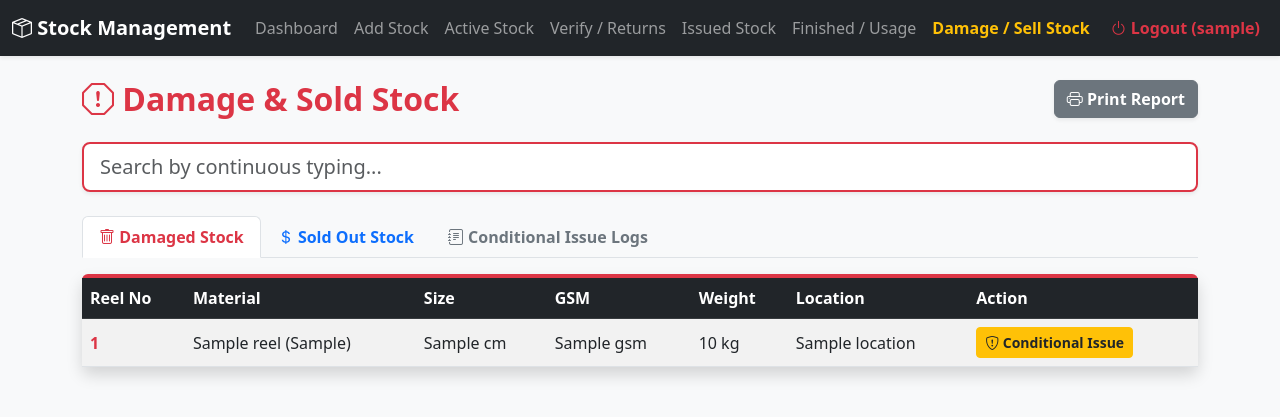
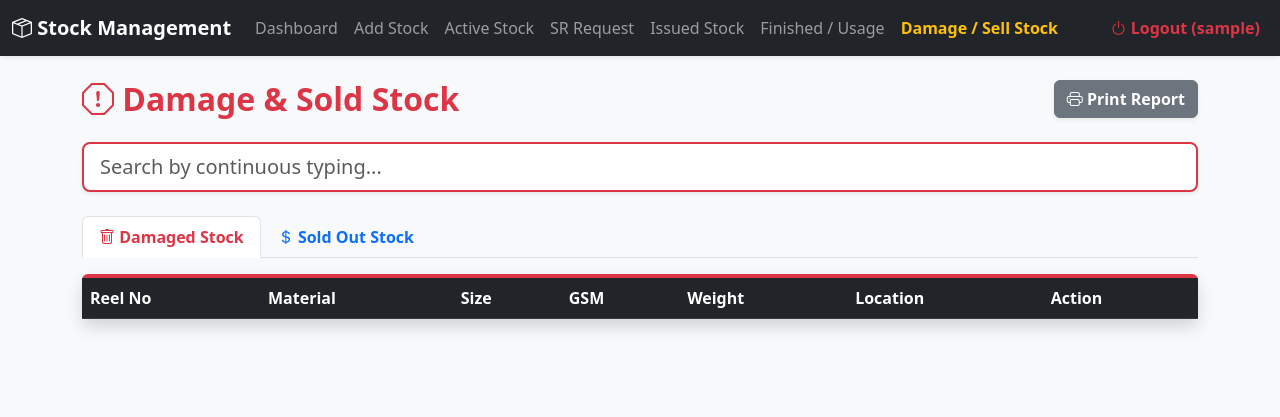
Before and after one commit to viscorquality-ux/Reel-Stock-Management, a Flask app: template templates/damage_sell_stock.html in a window 1280 px wide. Shown: the top 417 px of the page. Run offline with Flask 3, Linux system fonts and the light colour scheme; the visitor is signed in with stand-in values (Sample User, id 1); tables that the repository leaves empty hold one stand-in row (values such as "Sample post"); the template is opened without the code that fills it: values that come from a table or form of the project are taken from there, most other values are stand-ins (such as "Sample title", 1, 10 or a date in 2020); lists and menus that the app fills with data are empty.

Commit message:
Update damage_sell_stock.html

```diff
--- a/templates/damage_sell_stock.html
+++ b/templates/damage_sell_stock.html
@@ -23,11 +23,11 @@
             <div class="collapse navbar-collapse" id="navbarNav">
                 <ul class="navbar-nav me-auto">
                     <li class="nav-item"><a class="nav-link" href="/dashboard">Dashboard</a></li>
-                    {% if session.get('role') not in ['super1', 'super2'] %}
+                    {% if session.get('role') not in ['super1', 'super2', 'programmer1', 'programmer2'] %}
                     <li class="nav-item"><a class="nav-link" href="/add_stock">Add Stock</a></li>
                     {% endif %}
                     <li class="nav-item"><a class="nav-link" href="/active_stock">Active Stock</a></li>
-                    <li class="nav-item"><a class="nav-link" href="/viscor_issue">Verify / Returns</a></li>
+                    <li class="nav-item"><a class="nav-link" href="/sr_request">SR Request</a></li>
                     <li class="nav-item"><a class="nav-link" href="/issued_stock">Issued Stock</a></li>
                     <li class="nav-item"><a class="nav-link" href="/finished_usage_stock">Finished / Usage</a></li>
                     <li class="nav-item"><a class="nav-link active text-warning" href="/damage_sell_stock">Damage / Sell Stock</a></li>
@@ -66,9 +66,6 @@
         <li class="nav-item">
             <button class="nav-link fw-bold text-primary" id="sold-tab" data-bs-toggle="tab" data-bs-target="#sold" type="button"><i class="bi bi-currency-dollar"></i> Sold Out Stock</button>
         </li>
-        <li class="nav-item">
-            <button class="nav-link fw-bold text-secondary" id="logs-tab" data-bs-toggle="tab" data-bs-target="#logs" type="button"><i class="bi bi-journal-text"></i> Conditional Issue Logs</button>
-        </li>
     </ul>
 
     <div class="tab-content">
@@ -79,19 +76,19 @@
                         <thead class="table-dark">
                             <tr>
                                 <th>Reel No</th><th>Material</th><th>Size</th><th>GSM</th><th>Weight</th><th>Location</th>
-                                {% if session.get('role') not in ['super1', 'super2'] %}<th class="no-print">Action</th>{% endif %}
+                                {% if session.get('role') not in ['super1', 'super2', 'programmer1', 'programmer2'] %}<th class="no-print">Action</th>{% endif %}
                             </tr>
                         </thead>
                         <tbody>
-                            {% for reel in damaged_reels %}
+                            {% for reel in reels if reel.status == 'Damaged' %}
                             <tr class="reel-row">
                                 <td class="fw-bold r-no text-danger">{{ reel.reel_number }}</td>
-                                <td><span class="r-mat">{{ reel.paper_name }}</span> (<span class="r-pname">{{ reel.reel_type }}</span>)</td>
+                                <td><span class="r-mat">{{ reel.material_name }}</span></td>
                                 <td class="r-size" data-val="{{ reel.size_cm }}">{{ reel.size_cm }} cm</td>
                                 <td class="r-gsm" data-val="{{ reel.gsm }}">{{ reel.gsm }}</td>
-                                <td>{{ reel.weight_kg }} kg</td>
-                                <td>{{ reel.location }}</td>
-                                {% if session.get('role') not in ['super1', 'super2'] %}
+                                <td>{{ reel.current_weight }} kg</td>
+                                <td>{{ reel.store_location }}</td>
+                                {% if session.get('role') not in ['super1', 'super2', 'programmer1', 'programmer2'] %}
                                 <td class="no-print">
                                     <button class="btn btn-sm btn-warning fw-bold text-dark" data-bs-toggle="modal" data-bs-target="#condIssueModal{{ reel.id }}"><i class="bi bi-shield-exclamation"></i> Conditional Issue</button>
                                 </td>
@@ -114,38 +111,14 @@
                             </tr>
                         </thead>
                         <tbody>
-                            {% for reel in sold_reels %}
+                            {% for reel in reels if reel.status == 'Sold' %}
                             <tr class="reel-row">
                                 <td class="fw-bold r-no text-primary">{{ reel.reel_number }}</td>
-                                <td><span class="r-mat">{{ reel.paper_name }}</span> (<span class="r-pname">{{ reel.reel_type }}</span>)</td>
+                                <td><span class="r-mat">{{ reel.material_name }}</span></td>
                                 <td class="r-size" data-val="{{ reel.size_cm }}">{{ reel.size_cm }} cm</td>
                                 <td class="r-gsm" data-val="{{ reel.gsm }}">{{ reel.gsm }}</td>
-                                <td>{{ reel.weight_kg }} kg</td>
-                                <td>{{ reel.location }}</td>
-                            </tr>
-                            {% endfor %}
-                        </tbody>
-                    </table>
-                </div>
-            </div>
-        </div>
-
-        <div class="tab-pane fade" id="logs">
-            <div class="card shadow border-0 border-top border-secondary border-4">
-                <div class="table-responsive">
-                    <table class="table table-striped table-hover align-middle mb-0">
-                        <thead class="table-dark">
-                            <tr>
-                                <th>Timestamp</th><th>Reel No</th><th>Log Details</th><th>Action Type</th>
-                            </tr>
-                        </thead>
-                        <tbody>
-                            {% for log in cond_logs %}
-                            <tr>
-                                <td>{{ log.timestamp.strftime('%Y-%m-%d %H:%M') }}</td>
-                                <td class="fw-bold">{{ log.reel.reel_number if log.reel else 'N/A' }}</td>
-                                <td>{{ log.usage_details }}</td>
-                                <td><span class="badge bg-secondary">{{ log.action_type }}</span></td>
+                                <td>{{ reel.current_weight }} kg</td>
+                                <td>{{ reel.store_location }}</td>
                             </tr>
                             {% endfor %}
                         </tbody>
@@ -156,8 +129,8 @@
     </div>
 </div>
 
-{% if session.get('role') not in ['super1', 'super2'] %}
-    {% for reel in damaged_reels %}
+{% if session.get('role') not in ['super1', 'super2', 'programmer1', 'programmer2'] %}
+    {% for reel in reels if reel.status == 'Damaged' %}
     <div class="modal fade no-print" id="condIssueModal{{ reel.id }}" tabindex="-1">
         <div class="modal-dialog modal-dialog-centered">
             <div class="modal-content border-0 shadow">
@@ -166,7 +139,7 @@
                     <button type="button" class="btn-close" data-bs-dismiss="modal"></button>
                 </div>
                 <div class="modal-body p-4">
-                    <form action="/issue_damaged_reel/{{ reel.id }}" method="POST">
+                    <form action="/issue_reel/{{ reel.id }}" method="POST">
                         <div class="mb-3">
                             <label class="form-label fw-bold">Document Type</label>
                             <select name="doc_type" class="form-select" required>
@@ -175,12 +148,12 @@
                             </select>
                         </div>
                         <div class="mb-3">
-                            <label class="form-label fw-bold">Document Number</label>
-                            <input type="text" name="doc_number" class="form-control" required placeholder="Enter Document Reference...">
+                            <label class="form-label fw-bold">Document / Job Number</label>
+                            <input type="text" name="doc_number" class="form-control" required placeholder="Enter Reference Code...">
                         </div>
                         <div class="mb-3">
                             <label class="form-label fw-bold">Approval & Conditional Remarks</label>
-                            <textarea name="approval_remark" class="form-control" rows="3" required placeholder="State approval reasons..."></textarea>
+                            <textarea name="remarks" class="form-control" rows="3" required placeholder="State approval reasons..."></textarea>
                         </div>
                         <div class="d-flex gap-2 justify-content-end mt-4">
                             <button type="button" class="btn btn-light border" data-bs-dismiss="modal">Close</button>
```
